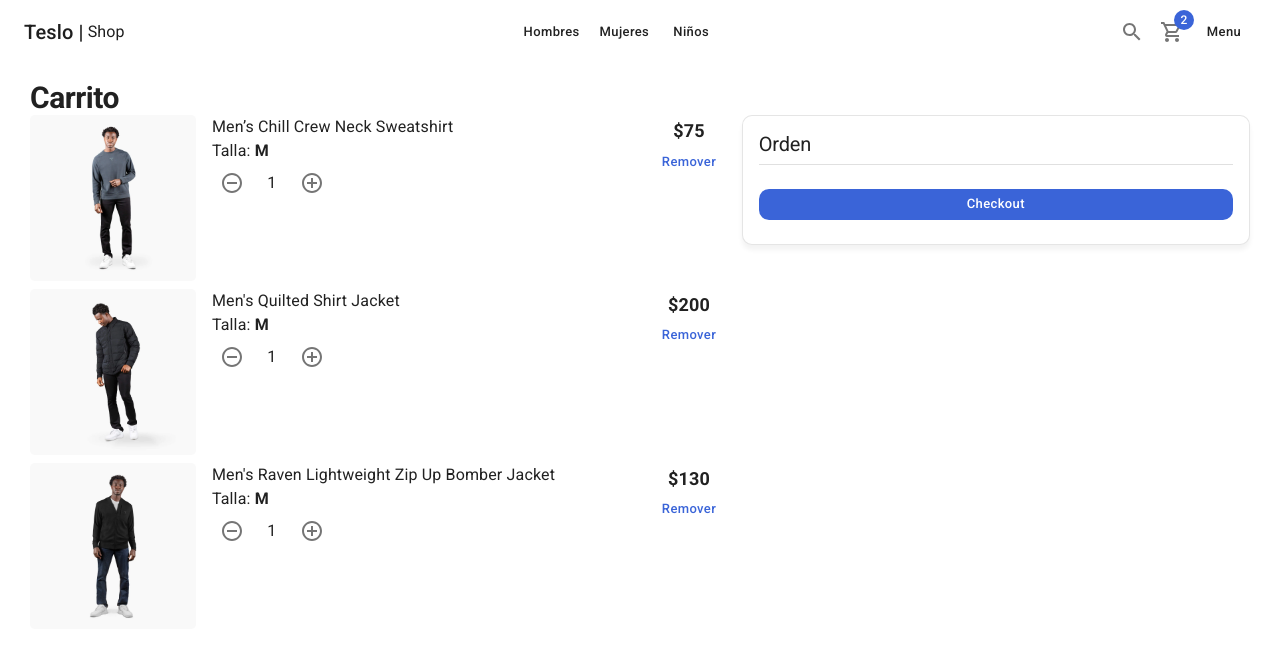
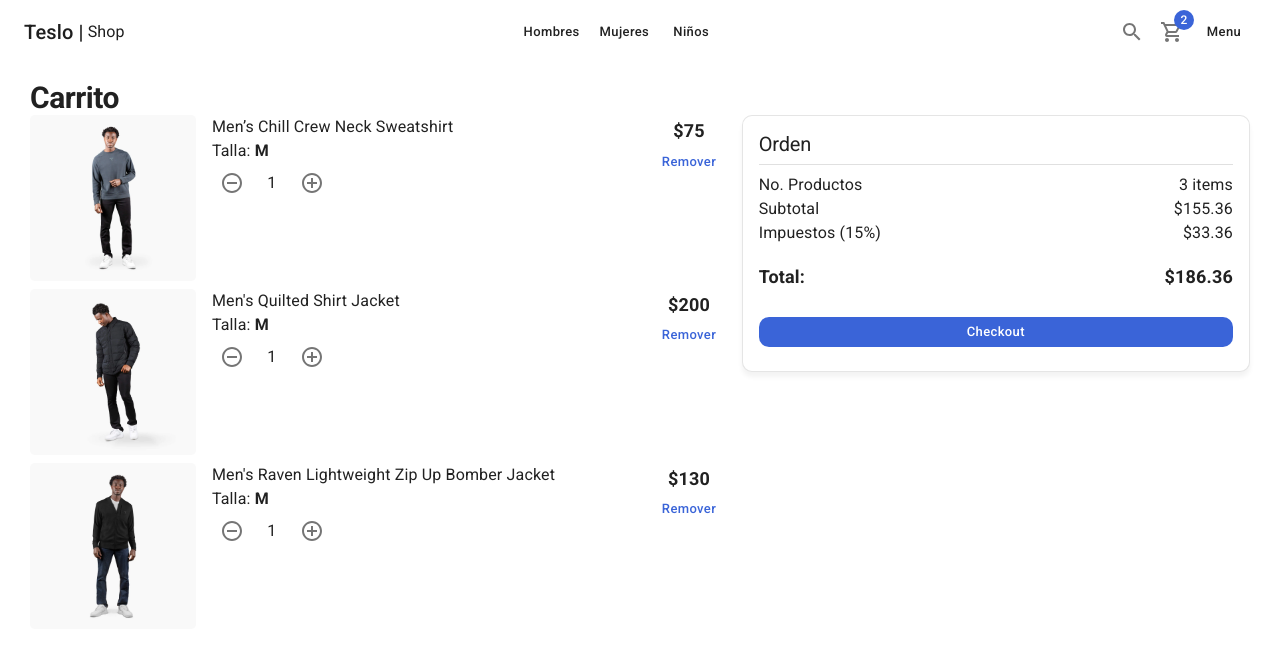
Before and after one commit to Agustin-Daniel/NextJs-tesla-shop, a Next.js app: page /cart in a window 1280 px wide. Shown: the top 656 px of the page. Built offline with nearby package versions, Linux system fonts and the light colour scheme.

Commit message:
Orden Summary

```diff
--- a/components/cart/CartList.tsx
+++ b/components/cart/CartList.tsx
@@ -2,6 +2,7 @@ import NextLink from 'next/link'
 import { Box, Button, CardActionArea, CardMedia, Grid, Link, Typography } from '@mui/material';
 import { initialData } from '../../database/products';
 import { ItemCounter } from '../ui';
+import { FC } from 'react';
 
 
 const productsInCart = [
@@ -10,9 +11,13 @@ const productsInCart = [
     initialData.products[2],
 ]
 
+interface Props {
+    editable?: boolean
+}
 
 
-export const CartList = () => {
+
+export const CartList:FC<Props> = ({ editable = false }) => {
   return (
     <>
         {
@@ -20,7 +25,7 @@ export const CartList = () => {
                 <Grid container spacing={2} key={product.slug} sx={{ mb:1 }}>
                     <Grid item xs={3}>
                         {/* llevar a la pagina del producto */}
-                        <NextLink href='/product/slug'>
+                        <NextLink href='/product/slug' legacyBehavior>
                             <Link>
                                 <CardActionArea>
                                     <CardMedia
@@ -36,17 +41,22 @@ export const CartList = () => {
                         <Box display='flex' flexDirection='column'>
                             <Typography variant='body1'>{ product.title }</Typography>
                             <Typography variant='body1'>Talla: <strong>M</strong></Typography>
-
-                            {/* condicional */}
-                            <ItemCounter />
+                            {
+                                editable
+                                ? <ItemCounter />
+                                : <Typography>3 Items</Typography>
+                            }
                         </Box>
                     </Grid>
                     <Grid item xs={2} display='flex' alignItems='center' flexDirection='column'>
                         <Typography variant='subtitle1'>{ `$${ product.price }` }</Typography>
-                        {/* editable */}
-                        <Button variant='text' color='secondary'>
-                            Remover
-                        </Button>
+                        {
+                            editable && (
+                                <Button variant='text' color='secondary'>
+                                    Remover
+                                </Button>
+                            )
+                        }
                     </Grid>
                 </Grid>
             ))
--- /dev/null
+++ b/components/cart/OrderSummary.tsx
@@ -0,0 +1,40 @@
+import { Grid, Typography } from "@mui/material"
+
+
+
+
+export const OrderSummary = () => {
+  return (
+    <Grid container>
+
+        <Grid item xs={6}>
+            <Typography>No. Productos</Typography>
+        </Grid>
+        <Grid item xs={6} display='flex' justifyContent='end'>
+            <Typography>3 items</Typography>
+        </Grid>
+
+        <Grid item xs={6}>
+            <Typography>Subtotal</Typography>
+        </Grid>
+        <Grid item xs={6} display='flex' justifyContent='end'>
+            <Typography>{`$${ 155.36 }`}</Typography>
+        </Grid>
+
+        <Grid item xs={6}>
+            <Typography>Impuestos (15%)</Typography>
+        </Grid>
+        <Grid item xs={6} display='flex' justifyContent='end'>
+            <Typography>{`$${ 33.36 }`}</Typography>
+        </Grid>
+
+        <Grid item xs={6} sx={{ mt:2 }}>
+            <Typography variant="subtitle1">Total:</Typography>
+        </Grid>
+        <Grid item xs={6} sx={{ mt:2 }} display='flex' justifyContent='end'>
+            <Typography variant="subtitle1">{`$${ 186.36 }`}</Typography>
+        </Grid>
+
+    </Grid>
+  )
+}
--- a/components/cart/index.ts
+++ b/components/cart/index.ts
@@ -3,3 +3,4 @@
 
 
 export * from './CartList'
+export * from './OrderSummary'
--- a/pages/cart/index.tsx
+++ b/pages/cart/index.tsx
@@ -1,6 +1,6 @@
 import { Box, Button, Card, CardContent, Divider, Grid, Typography } from '@mui/material';
 import { ShopLayout } from '../../components/layouts';
-import { CartList } from '../../components/cart';
+import { CartList, OrderSummary } from '../../components/cart';
 
 
 const CartPage = () => {
@@ -10,7 +10,7 @@ const CartPage = () => {
 
         <Grid container>
             <Grid item xs={ 12 } sm={ 7 }>
-                <CartList />
+                <CartList editable />
             </Grid>
             <Grid item xs={ 12 } sm={ 5 }>
                 <Card className='summary-card'>
@@ -18,7 +18,7 @@ const CartPage = () => {
                         <Typography variant='h2'>Orden</Typography>
                         <Divider sx={{ my: 1 }} />
 
-                        {/* order summary */}
+                        <OrderSummary />
 
                         <Box sx={{ mt:3 }}>
                             <Button color='secondary' className='circular-btn' fullWidth>
```
